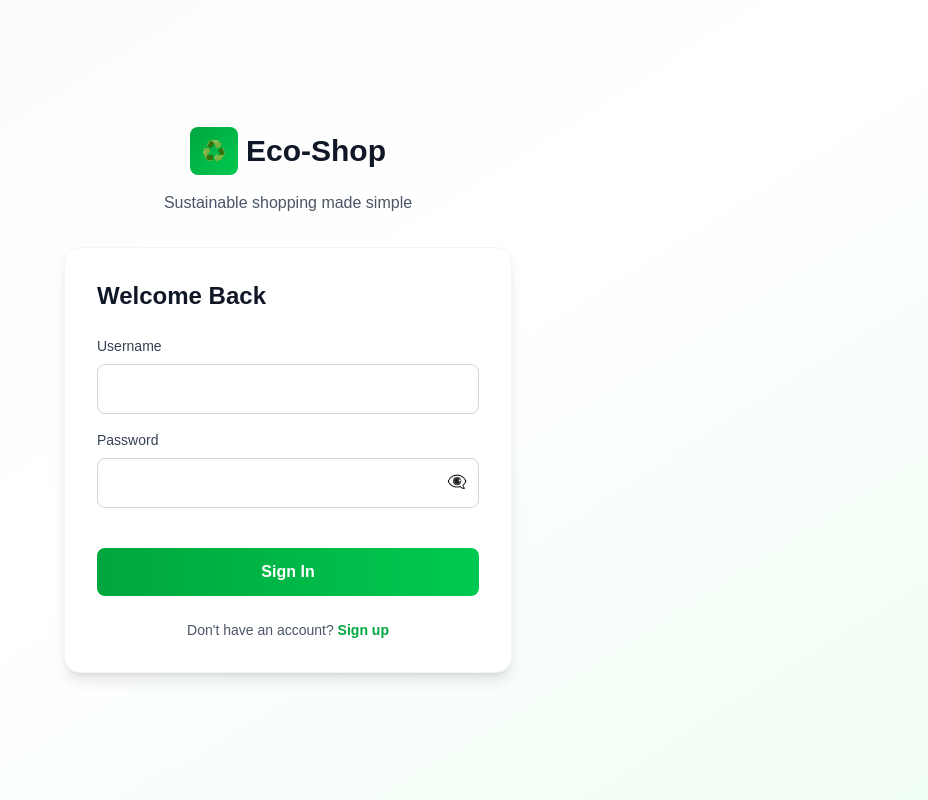
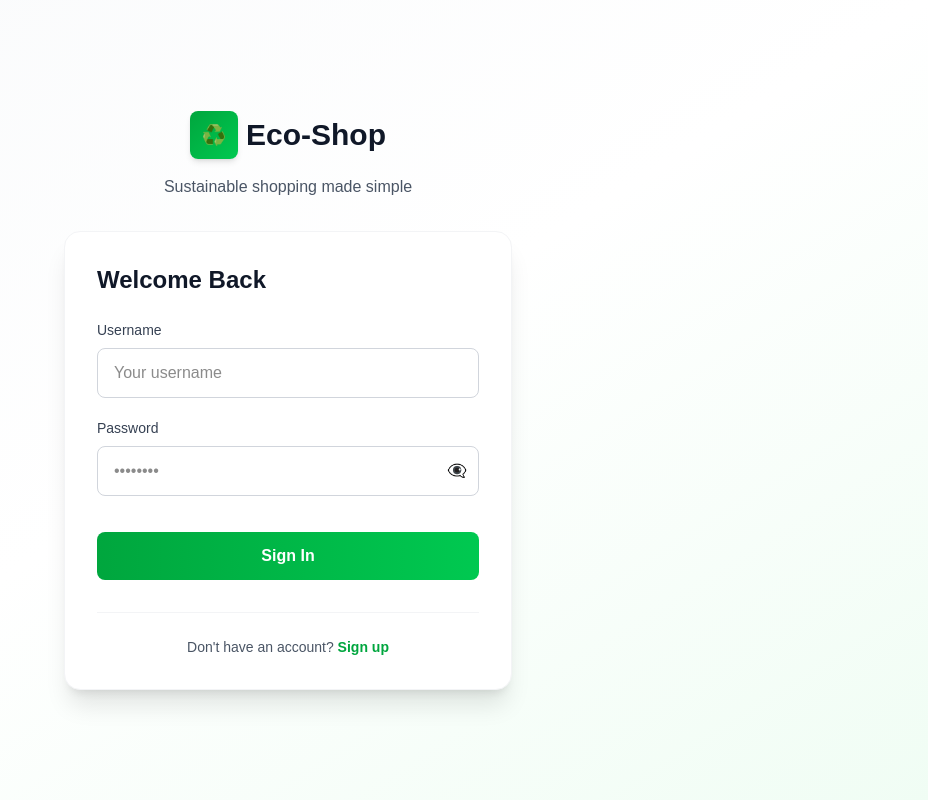
Before and after one commit to nadrienho/ecoshop_frontend, a Next.js app: page /login in a window 1280 px wide. Shown: the whole page, without its empty margins (352-1280 px from the left). Built offline with nearby package versions, Linux system fonts and the light colour scheme; no server answers.

Commit message:
added mounted state to synchronize erver and client

```diff
--- a/src/app/login/page.tsx
+++ b/src/app/login/page.tsx
@@ -6,8 +6,8 @@ import { useRouter, useSearchParams } from "next/navigation";
 import { useState, useEffect } from "react";
 import Link from "next/link";
 
-// 1. Move all your logic into a separate inner component
 function LoginContent() {
+  const [mounted, setMounted] = useState(false);
   const [username, setUsername] = useState("");
   const [password, setPassword] = useState("");
   const [loading, setLoading] = useState(false);
@@ -15,15 +15,21 @@ function LoginContent() {
   const [showPassword, setShowPassword] = useState(false);
 
   const router = useRouter();
-  const searchParams = useSearchParams(); // This is the line that causes the build error
+  const searchParams = useSearchParams();
   const { data: session, status } = useSession();
 
+  // 1. Handle Mounting to prevent Hydration Mismatch
+  useEffect(() => {
+    setMounted(true);
+  }, []);
+
+  // 2. Handle Redirects
   useEffect(() => {
     if (status === "authenticated" && session?.user?.role) {
       const roleRedirects: Record<string, string> = {
         customer: "/dashboard/customer",
         vendor: "/dashboard/vendor",
-        admin: "/dashboard/shop_admin", // Changed to match your sidebar key
+        admin: "/dashboard/shop_admin",
       };
 
       const redirectUrl = roleRedirects[session.user.role] || "/dashboard/customer";
@@ -31,12 +37,13 @@ function LoginContent() {
     }
   }, [status, session, router]);
 
+  // 3. Handle URL Errors
+  useEffect(() => {
     const errorParam = searchParams.get("error");
-  useEffect(() => {
     if (errorParam) {
       setError("Invalid credentials. Please try again.");
     }
-  }, [errorParam]);
+  }, [searchParams]);
 
   const handleSubmit = async (e: React.FormEvent) => {
     e.preventDefault();
@@ -56,12 +63,13 @@ function LoginContent() {
     }
   };
 
-  if (status === "loading") {
+  // 4. Loading State (Synchronized with server to prevent mismatch)
+  if (!mounted || status === "loading") {
     return (
       <div className="min-h-screen bg-gray-50 flex items-center justify-center">
         <div className="text-center">
-          <div className="animate-spin text-4xl mb-4">⏳</div>
-          <p className="text-gray-600">Loading...</p>
+          <div className="animate-spin text-4xl mb-4 text-green-600">⏳</div>
+          <p className="text-gray-600 font-medium">Loading...</p>
         </div>
       </div>
     );
@@ -70,10 +78,10 @@ function LoginContent() {
   return (
     <div className="min-h-screen bg-gradient-to-br from-gray-50 via-white to-green-50 flex items-center justify-center p-4">
       <div className="w-full max-w-md">
-        {/* ... (Keep your existing Header and Login Card JSX here) ... */}
+        {/* Header */}
         <div className="text-center mb-8">
           <div className="flex items-center justify-center gap-2 mb-4">
-                <div className="w-12 h-12 bg-gradient-to-br from-green-600 to-green-500 rounded-lg flex items-center justify-center">
+            <div className="w-12 h-12 bg-gradient-to-br from-green-600 to-green-500 rounded-lg flex items-center justify-center shadow-md">
               <span className="text-white text-xl font-bold">♻️</span>
             </div>
             <h1 className="text-3xl font-bold text-gray-900">Eco-Shop</h1>
@@ -81,10 +89,12 @@ function LoginContent() {
           <p className="text-gray-600">Sustainable shopping made simple</p>
         </div>
 
-        <div className="bg-white rounded-2xl shadow-lg p-8 border border-gray-100">
+        {/* Login Card */}
+        <div className="bg-white rounded-2xl shadow-xl p-8 border border-gray-100">
           <h2 className="text-2xl font-bold text-gray-900 mb-6">Welcome Back</h2>
+
           {error && (
-            <div className="mb-4 p-4 bg-red-50 border border-red-200 rounded-lg flex items-start gap-3">
+            <div className="mb-6 p-4 bg-red-50 border border-red-200 rounded-lg flex items-start gap-3 animate-in fade-in duration-300">
               <span className="text-red-600 text-lg">⚠️</span>
               <div>
                 <p className="font-semibold text-red-900">Login Failed</p>
@@ -92,7 +102,8 @@ function LoginContent() {
               </div>
             </div>
           )}
-          <form onSubmit={handleSubmit} className="space-y-4">
+
+          <form onSubmit={handleSubmit} className="space-y-5">
             <div>
               <label className="block text-sm font-medium text-gray-700 mb-2">Username</label>
               <input
@@ -100,10 +111,12 @@ function LoginContent() {
                 value={username}
                 onChange={(e) => setUsername(e.target.value)}
                 disabled={loading}
-                className="w-full px-4 py-3 border border-gray-300 rounded-lg focus:ring-2 focus:ring-green-500 transition"
+                className="w-full px-4 py-3 border border-gray-300 rounded-lg focus:ring-2 focus:ring-green-500 focus:border-transparent outline-none transition disabled:bg-gray-50 disabled:text-gray-400"
+                placeholder="Your username"
                 required
               />
             </div>
+
             <div>
               <label className="block text-sm font-medium text-gray-700 mb-2">Password</label>
               <div className="relative">
@@ -112,24 +125,42 @@ function LoginContent() {
                   value={password}
                   onChange={(e) => setPassword(e.target.value)}
                   disabled={loading}
-                  className="w-full px-4 py-3 border border-gray-300 rounded-lg focus:ring-2 focus:ring-green-500 transition"
+                  className="w-full px-4 py-3 border border-gray-300 rounded-lg focus:ring-2 focus:ring-green-500 focus:border-transparent outline-none transition disabled:bg-gray-50 disabled:text-gray-400"
+                  placeholder="••••••••"
                   required
                 />
-                <button type="button" onClick={() => setShowPassword(!showPassword)} className="absolute right-3 top-3">
+                <button
+                  type="button"
+                  onClick={() => setShowPassword(!showPassword)}
+                  className="absolute right-3 top-1/2 -translate-y-1/2 text-gray-400 hover:text-green-600 transition"
+                >
                   {showPassword ? "👁️" : "👁️‍🗨️"}
                 </button>
               </div>
             </div>
+
             <button
               type="submit"
               disabled={loading}
-              className="w-full py-3 bg-gradient-to-r from-green-600 to-green-500 text-white font-semibold rounded-lg hover:from-green-700 transition disabled:opacity-50 mt-6"
+              className="w-full py-3 bg-gradient-to-r from-green-600 to-green-500 text-white font-semibold rounded-lg hover:from-green-700 hover:shadow-lg transition duration-200 disabled:opacity-50 disabled:cursor-not-allowed mt-4"
             >
-              {loading ? "Signing in..." : "Sign In"}
+              {loading ? (
+                <span className="flex items-center justify-center gap-2">
+                  <span className="animate-spin">⏳</span> Signing in...
+                </span>
+              ) : (
+                "Sign In"
+              )}
             </button>
           </form>
-          <div className="text-center text-sm text-gray-600 mt-6">
-            <p>Don't have an account? <Link href="/register" className="font-semibold text-green-600">Sign up</Link></p>
+
+          <div className="mt-8 pt-6 border-t border-gray-100 text-center text-sm text-gray-600">
+            <p>
+              Don&apos;t have an account?{" "}
+              <Link href="/register" className="font-semibold text-green-600 hover:text-green-700 hover:underline transition">
+                Sign up
+              </Link>
+            </p>
           </div>
         </div>
       </div>
@@ -137,12 +168,11 @@ function LoginContent() {
   );
 }
 
-// 2. Wrap the content in Suspense for the actual page export
 export default function LoginPage() {
   return (
     <Suspense fallback={
       <div className="min-h-screen bg-gray-50 flex items-center justify-center">
-            <div className="animate-spin text-4xl">⏳</div>
+        <div className="animate-spin text-4xl text-green-600">⏳</div>
       </div>
     }>
       <LoginContent />
```
Lines whose indentation alone changed are shown as unchanged.
